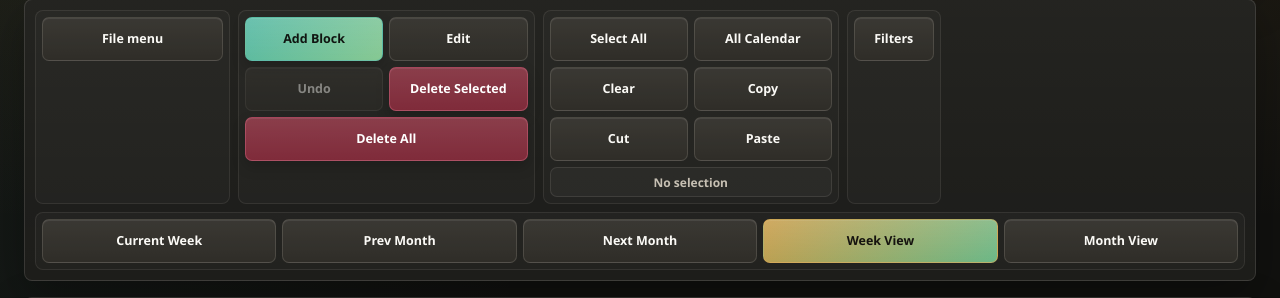
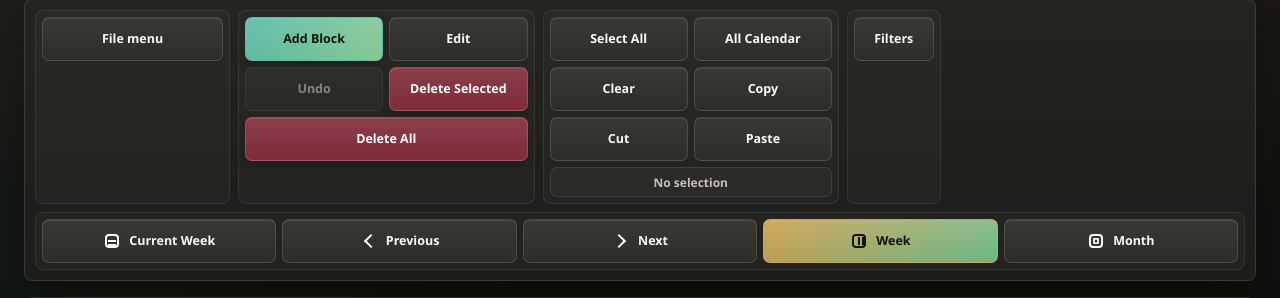
Before and after one commit to evspanos-jpg/abt-overtime-planner, a Flask app: page / in a window 1280 px wide. Shown: the part 118-416 px from the top of the page. Run offline with Flask 3, Linux system fonts and the light colour scheme; some libraries are stand-ins or nearby versions.

Commit message:
Polish calendar navigation icons

```diff
--- a/static/service-worker.js
+++ b/static/service-worker.js
@@ -1,7 +1,7 @@
-const CACHE_NAME = "abt-planner-v2"
+const CACHE_NAME = "abt-planner-v3"
 const APP_SHELL = [
     "/manifest.webmanifest",
-    "/static/style.css?v=50",
+    "/static/style.css?v=51",
     "/static/pwa.js?v=1",
     "/static/icon.svg",
     "/static/icon-192.png",
--- a/static/style.css
+++ b/static/style.css
@@ -441,6 +441,97 @@ input[type="file"] {
     font-size: 12px;
     font-weight: 760;
     white-space: nowrap;
+}
+
+.icon-text-button {
+    gap: 8px;
+}
+
+.icon-text-button .button-label {
+    min-width: 0;
+}
+
+.button-icon,
+.month-nav-button span {
+    position: relative;
+    width: 18px;
+    height: 18px;
+    flex: 0 0 18px;
+    display: inline-block;
+}
+
+.icon-prev::before,
+.icon-next::before,
+.month-nav-button span::before {
+    content: "";
+    position: absolute;
+    top: 4px;
+    width: 8px;
+    height: 8px;
+    border-top: 2px solid currentColor;
+    border-left: 2px solid currentColor;
+}
+
+.icon-prev::before,
+.nav-previous span::before {
+    left: 6px;
+    transform: rotate(-45deg);
+}
+
+.icon-next::before,
+.nav-next span::before {
+    right: 6px;
+    transform: rotate(135deg);
+}
+
+.icon-current-week::before,
+.icon-week-view::before,
+.icon-month-view::before {
+    content: "";
+    position: absolute;
+    inset: 2px;
+    border: 2px solid currentColor;
+    border-radius: 4px;
+}
+
+.icon-current-week::after {
+    content: "";
+    position: absolute;
+    left: 5px;
+    right: 5px;
+    top: 8px;
+    height: 2px;
+    background: currentColor;
+    box-shadow: 0 4px 0 currentColor;
+}
+
+.icon-week-view::after {
+    content: "";
+    position: absolute;
+    top: 5px;
+    bottom: 5px;
+    left: 8px;
+    width: 2px;
+    background: currentColor;
+    box-shadow: 4px 0 0 currentColor;
+}
+
+.icon-month-view::after {
+    content: "";
+    position: absolute;
+    inset: 6px;
+    background:
+        linear-gradient(currentColor, currentColor) left top / 100% 2px no-repeat,
+        linear-gradient(currentColor, currentColor) left bottom / 100% 2px no-repeat,
+        linear-gradient(currentColor, currentColor) left top / 2px 100% no-repeat,
+        linear-gradient(currentColor, currentColor) right top / 2px 100% no-repeat;
+    opacity: 0.9;
+}
+
+.month-nav-button {
+    width: 44px;
+    min-width: 44px;
+    padding-inline: 0;
 }
 
 /* =========================
--- a/templates/index.html
+++ b/templates/index.html
@@ -14,8 +14,8 @@
     <link rel="manifest" href="{{ url_for('webmanifest') }}">
     <link rel="icon" href="{{ url_for('static', filename='icon.svg') }}" type="image/svg+xml">
     <link rel="apple-touch-icon" href="{{ url_for('static', filename='apple-touch-icon.png') }}">
-    <link rel="stylesheet" href="{{ url_for('static', filename='style.css') }}?v=50">
-    <link rel="stylesheet" href="../static/style.css?v=50">
+    <link rel="stylesheet" href="{{ url_for('static', filename='style.css') }}?v=51">
+    <link rel="stylesheet" href="../static/style.css?v=51">
 
     <!-- ✅ LIBRARIES -->
     <script src="https://cdnjs.cloudflare.com/ajax/libs/jspdf/2.5.1/jspdf.umd.min.js"></script>
@@ -114,7 +114,7 @@
 
     <section class="month-panel is-hidden" id="monthPanel" aria-label="Monthly calendar">
         <div class="month-header">
-            <button type="button" class="secondary" onclick="changeMonth(-1)">‹</button>
+            <button type="button" class="secondary month-nav-button nav-previous" onclick="changeMonth(-1)" aria-label="Previous month" title="Previous month"><span aria-hidden="true"></span></button>
             <div>
                 <span>Month view</span>
                 <strong id="monthTitle">No calendar imported</strong>
@@ -123,7 +123,7 @@
                     <select id="weekSelector" onchange="selectWeekFromMonth(this.value)"></select>
                 </label>
             </div>
-            <button type="button" class="secondary" onclick="changeMonth(1)">›</button>
+            <button type="button" class="secondary month-nav-button nav-next" onclick="changeMonth(1)" aria-label="Next month" title="Next month"><span aria-hidden="true"></span></button>
         </div>
 
         <div class="month-weekdays" aria-hidden="true">
@@ -1402,11 +1402,26 @@ function rebuildToolbar(){
         return node
     }
 
-    function button(parent,label,className,handler,id=""){
+    function button(parent,label,className,handler,id="",options={}){
         const node = document.createElement("button")
         node.type = "button"
         node.className = className
-        node.textContent = label
+        if(options.iconClass){
+            node.classList.add("icon-text-button")
+            const icon = document.createElement("span")
+            icon.className = "button-icon " + options.iconClass
+            icon.setAttribute("aria-hidden","true")
+            node.appendChild(icon)
+
+            const text = document.createElement("span")
+            text.className = "button-label"
+            text.textContent = label
+            node.appendChild(text)
+        }else{
+            node.textContent = label
+        }
+        node.setAttribute("aria-label",options.ariaLabel || label)
+        if(options.title) node.title = options.title
         if(id) node.id = id
         node.addEventListener("click",handler)
         parent.appendChild(node)
@@ -1557,11 +1572,11 @@ function rebuildToolbar(){
     button(calendarGroup,"Filters","secondary",openImportFilterEditor)
 
     const viewGroup = group("view-tools")
-    button(viewGroup,"Current Week","secondary",goToCurrentWeek)
-    button(viewGroup,"Prev Month","secondary",()=>changeMonth(-1))
-    button(viewGroup,"Next Month","secondary",()=>changeMonth(1))
-    button(viewGroup,"Week View","secondary",()=>setPlannerView("week"),"weekViewButton")
-    button(viewGroup,"Month View","secondary",()=>setPlannerView("month"),"monthViewButton")
+    button(viewGroup,"Current Week","secondary",goToCurrentWeek,"",{iconClass:"icon-current-week",title:"Jump to current week"})
+    button(viewGroup,"Previous","secondary",()=>changeMonth(-1),"",{iconClass:"icon-prev",ariaLabel:"Previous month",title:"Previous month"})
+    button(viewGroup,"Next","secondary",()=>changeMonth(1),"",{iconClass:"icon-next",ariaLabel:"Next month",title:"Next month"})
+    button(viewGroup,"Week","secondary",()=>setPlannerView("week"),"weekViewButton",{iconClass:"icon-week-view",ariaLabel:"Week view",title:"Week view"})
+    button(viewGroup,"Month","secondary",()=>setPlannerView("month"),"monthViewButton",{iconClass:"icon-month-view",ariaLabel:"Month view",title:"Month view"})
 
     updateUndoButton()
     document.getElementById("weekViewButton")?.classList.toggle("active-view",plannerView === "week")
```
Also changed, not shown: index.html (+26 -11 lines).
